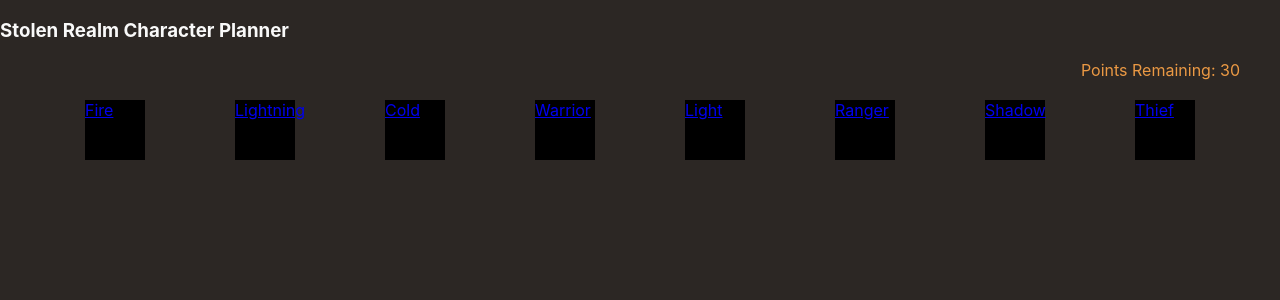
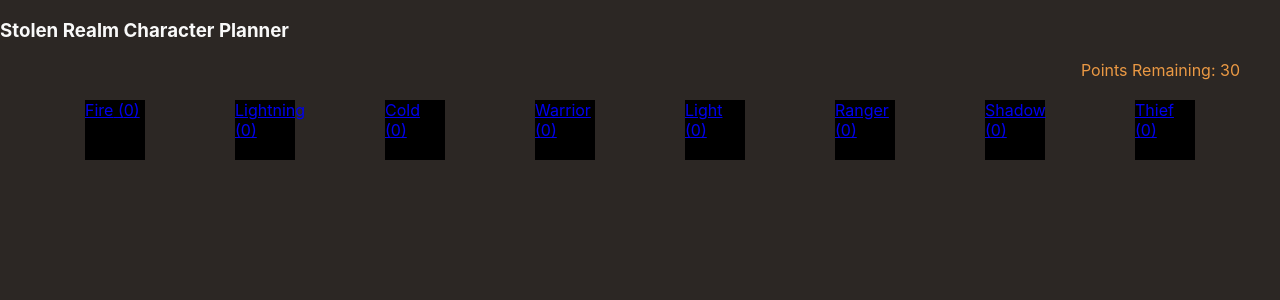
Before and after one commit to ianlamb/stolen-realm-planner, a React (Create React App) app: page /skill-calculator in a window 1280 px wide. Shown: the top 300 px of the page. Built offline with nearby package versions, Linux system fonts and the light colour scheme.

Commit message:
implement learnability logic

```diff
--- a/src/scenes/SkillCalculator/Skill.js
+++ b/src/scenes/SkillCalculator/Skill.js
@@ -30,6 +30,7 @@
 }))
 
 const TooltipContainer = styled.div(({ theme }) => ({
+    maxWidth: 400,
     backgroundColor: 'rgba(0, 0, 0, 0.75)',
     padding: `${theme.spacing(1)}px ${theme.spacing(2)}px`,
 }))
@@ -54,6 +55,10 @@
     color: theme.palette.text.highlight,
 }))
 
+const ErrorText = styled.span(({ theme }) => ({
+    color: theme.palette.text.error,
+}))
+
 const GlossaryItemTitle = styled.div(({ theme }) => ({
     color: theme.palette.text.highlight,
     fontStyle: 'italic',
@@ -70,6 +75,7 @@
     top = 0,
     toggleSkill,
     isLearned,
+    learnability,
 }) {
     let decoratedDescription = skill.description
     let glossaryItems = []
@@ -79,7 +85,7 @@
             decoratedDescription = replaceJSX(
                 decoratedDescription,
                 new RegExp(word, 'g'),
-                <HightlightText>{word}</HightlightText>
+                <HightlightText key={word}>{word}</HightlightText>
             )
 
             glossaryItems.push({
@@ -122,8 +128,10 @@
                             <Section>
                                 {isLearned ? (
                                     <HightlightText>Learned</HightlightText>
+                                ) : learnability.canLearn ? (
+                                    'Click To Learn'
                                 ) : (
-                                    'Click To Learn'
+                                    <ErrorText>{learnability.reason}</ErrorText>
                                 )}
                             </Section>
                             <Section>{decoratedDescription}</Section>
--- a/src/scenes/SkillCalculator/SkillTree.js
+++ b/src/scenes/SkillCalculator/SkillTree.js
@@ -2,6 +2,7 @@
 import styled from '@emotion/styled'
 
 import { useDispatch, useAppState } from '../../store'
+import { isLearned, getPointsSpentInTree } from './index'
 import Skill from './Skill'
 
 const OFFSET_MULTIPLIER = 42
@@ -96,15 +97,38 @@
     const activeSkills = relevantSkills.filter((s) => s.type === 'active')
     const passiveSkills = relevantSkills.filter((s) => s.type === 'passive')
 
-    const isLearned = (skill) => {
-        return !!character.learnedSkills.find((ls) => ls === skill.id)
+    const pointsSpentInThisTree = getPointsSpentInTree(
+        relevantSkills,
+        character.learnedSkills
+    )
+
+    const requiredPointsForTier = (tier) => {
+        return (tier - 1) * 2
+    }
+
+    const getLearnability = (skill) => {
+        let learnability = {
+            canLearn: true,
+            reason: '',
+        }
+        if (character.skillPointsRemaining - skill.skillPointCost < 0) {
+            learnability.canLearn = false
+            learnability.reason = 'Not enough skill points'
+        }
+        if (requiredPointsForTier(skill.tier) > pointsSpentInThisTree) {
+            learnability.canLearn = false
+            learnability.reason = 'Not enough points spent in skill tree'
+        }
+        return learnability
     }
 
     const toggleSkill = (skill) => {
-        if (isLearned(skill)) {
+        if (!isLearned(skill, character.learnedSkills)) {
+            if (getLearnability(skill).canLearn) {
+                dispatch({ type: 'learnSkill', payload: { ...skill } })
+            }
+        } else {
             dispatch({ type: 'unlearnSkill', payload: { ...skill } })
-        } else {
-            dispatch({ type: 'learnSkill', payload: { ...skill } })
         }
     }
 
@@ -119,7 +143,8 @@
                         left={getSkillPosition(skill).x}
                         top={getSkillPosition(skill).y}
                         toggleSkill={toggleSkill}
-                        isLearned={isLearned(skill)}
+                        isLearned={isLearned(skill, character.learnedSkills)}
+                        learnability={getLearnability(skill)}
                     />
                 ))}
             </ActiveSkills>
@@ -132,7 +157,8 @@
                         left={getSkillPosition(skill).x}
                         top={getSkillPosition(skill).y}
                         toggleSkill={toggleSkill}
-                        isLearned={isLearned(skill)}
+                        isLearned={isLearned(skill, character.learnedSkills)}
+                        learnability={getLearnability(skill)}
                     />
                 ))}
             </PassiveSkills>
--- a/src/scenes/SkillCalculator/index.js
+++ b/src/scenes/SkillCalculator/index.js
@@ -41,8 +41,25 @@
     color: theme.palette.text.highlight,
 }))
 
+export const isLearned = (skill, learnedSkills) => {
+    return !!learnedSkills.find((ls) => ls === skill.id)
+}
+
+export const getPointsSpentInTree = (skillTreeSkills, learnedSkills) => {
+    if (!skillTreeSkills) {
+        return 0
+    }
+
+    return skillTreeSkills.reduce((acc, skill) => {
+        if (isLearned(skill, learnedSkills)) {
+            acc += skill.skillPointCost
+        }
+        return acc
+    }, 0)
+}
+
 export function SkillCalculator({ skillTrees }) {
-    const { character } = useAppState()
+    const { character, skills } = useAppState()
 
     return (
         <Root>
@@ -54,7 +71,14 @@
             <SkillTreeNav>
                 {skillTrees.map((skillTree) => (
                     <NavItem key={skillTree.id}>
-                        <NavLink to={skillTree.id}>{skillTree.title}</NavLink>
+                        <NavLink to={skillTree.id}>
+                            {skillTree.title} (
+                            {getPointsSpentInTree(
+                                skills[skillTree.id],
+                                character.learnedSkills
+                            )}
+                            )
+                        </NavLink>
                     </NavItem>
                 ))}
             </SkillTreeNav>
```
